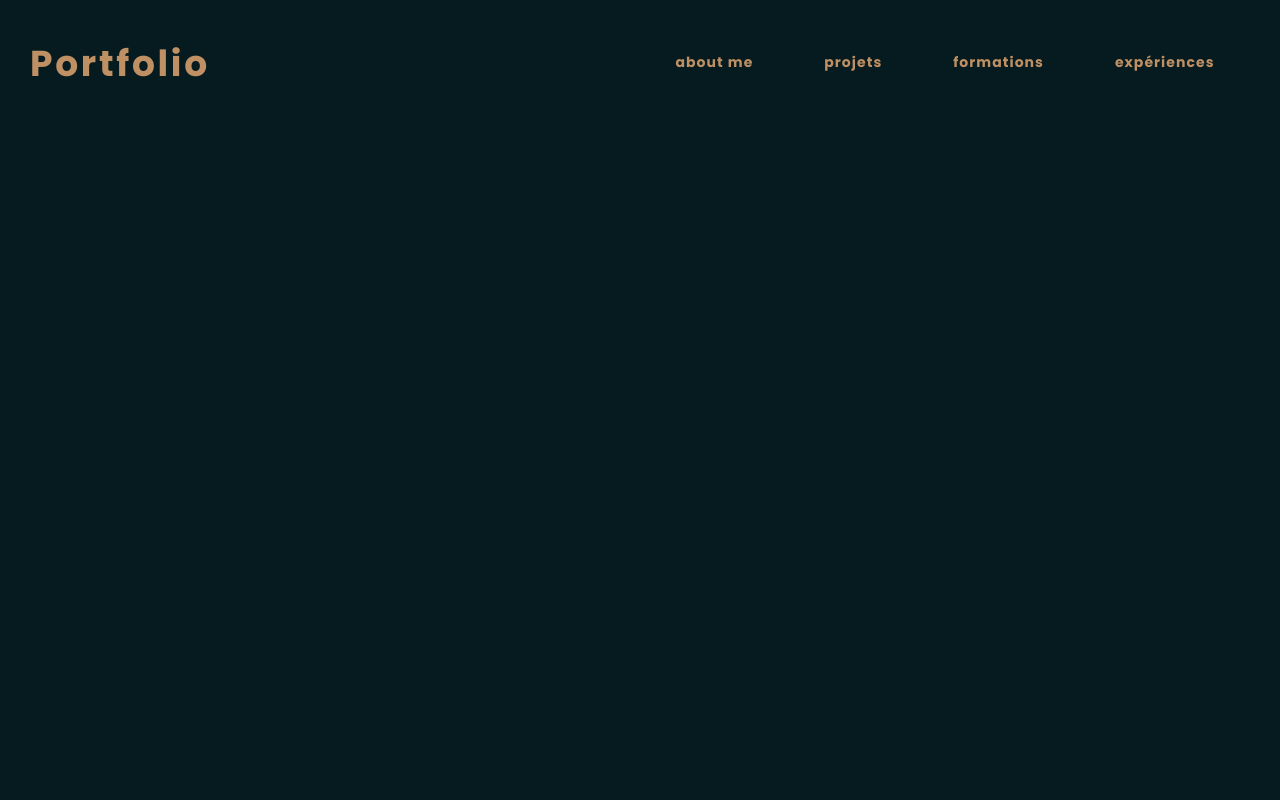
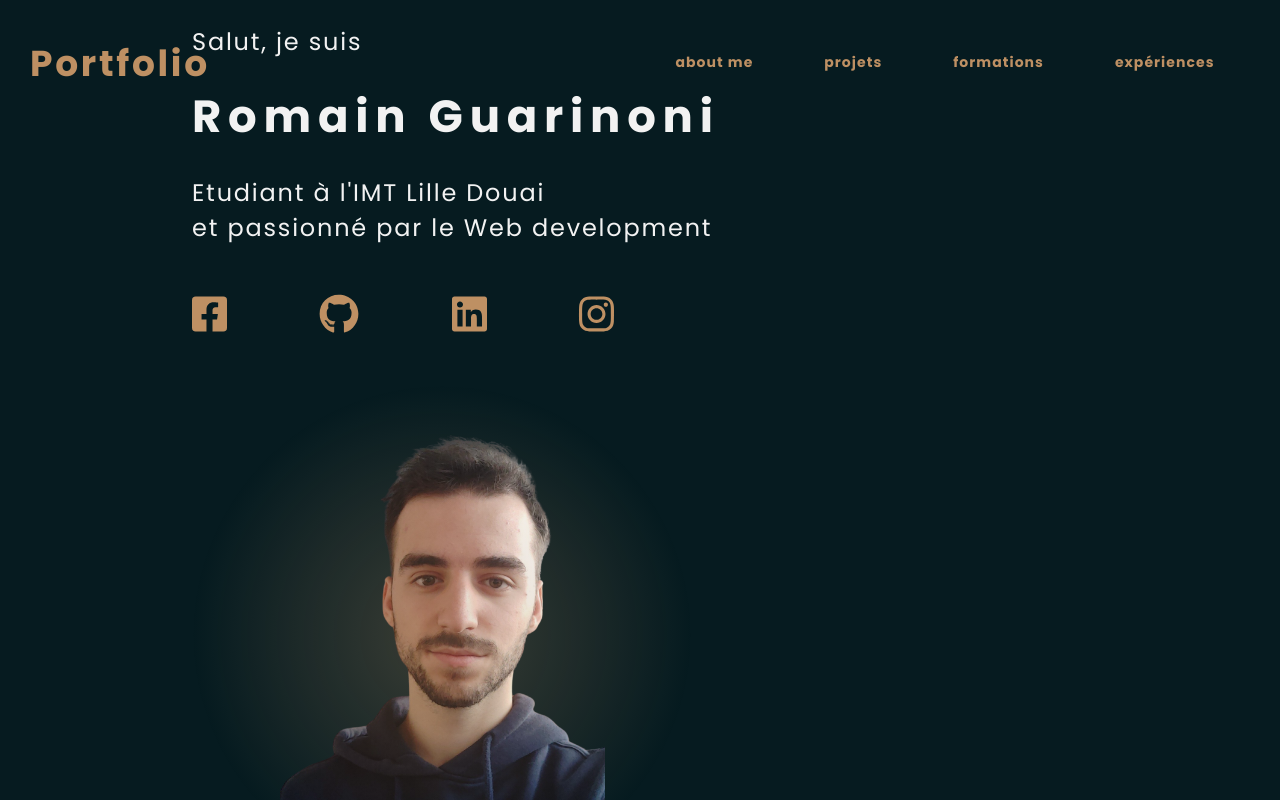
Before and after one commit to RomainGuarinoni/portfolio, a Vue app: page / in a window 1280 px wide. Built offline with nearby package versions, Linux system fonts and the light colour scheme.

Commit message:
finition de la home page

```diff
--- a/package.json
+++ b/package.json
@@ -8,6 +8,10 @@
     "lint": "vue-cli-service lint"
   },
   "dependencies": {
+    "@fortawesome/fontawesome-svg-core": "^1.2.32",
+    "@fortawesome/free-brands-svg-icons": "^5.15.1",
+    "@fortawesome/free-solid-svg-icons": "^5.15.1",
+    "@fortawesome/vue-fontawesome": "^2.0.2",
     "core-js": "^3.6.5",
     "vue": "^2.6.11"
   },
--- a/src/App.vue
+++ b/src/App.vue
@@ -4,7 +4,7 @@
       <Navbar />
     </div>
     <div class="pages">
-      <div class="first"></div>
+      <div class="first" id="first-page"><Home /></div>
       <div class="second"></div>
     </div>
   </div>
@@ -12,10 +12,12 @@
 
 <script>
 import Navbar from "./components/Navbar";
+import Home from "./components/Home";
 export default {
   name: "App",
   components: {
     Navbar,
+    Home,
   },
 };
 </script>
@@ -36,6 +38,7 @@ export default {
   flex-direction: column;
   justify-content: flex-start;
   align-items: center;
+  scroll-behavior: smooth;
 }
 ::-webkit-scrollbar {
   width: 0;
@@ -52,6 +55,7 @@ export default {
   z-index: 1;
   overflow-y: scroll;
   scroll-snap-type: y mandatory;
+  scroll-behavior: smooth;
 }
 .first,
 .second {
@@ -66,4 +70,8 @@ export default {
 .second {
   background: blue;
 }
+a {
+  text-decoration: none;
+  color: inherit;
+}
 </style>
--- /dev/null
+++ b/src/components/Home.vue
@@ -0,0 +1,107 @@
+<template>
+  <div class="boxAll">
+    <div class="content">
+      <div class="left">
+        <p>Salut, je suis</p>
+        <p><span>Romain Guarinoni</span></p>
+        <div class="close">
+          <p>Etudiant à l'IMT Lille Douai</p>
+          <p>et passionné par le Web development</p>
+        </div>
+        <div class="brand">
+          <p>
+            <a href="https://www.facebook.com/romain.bat17/" target="_blank"
+              ><font-awesome-icon :icon="['fab', 'facebook-square']"
+            /></a>
+          </p>
+          <p>
+            <a href="https://github.com/RomainGuarinoni" target="_blank"
+              ><font-awesome-icon :icon="['fab', 'github']"
+            /></a>
+          </p>
+          <p>
+            <a
+              href="https://www.linkedin.com/in/romain-guarinoni-535445189/"
+              target="_blank"
+              ><font-awesome-icon :icon="['fab', 'linkedin']"
+            /></a>
+          </p>
+          <p>
+            <a
+              href="https://www.instagram.com/romain.guar91/?hl=fr"
+              target="_blank"
+              ><font-awesome-icon :icon="['fab', 'instagram']"
+            /></a>
+          </p>
+        </div>
+      </div>
+      <div class="right">
+        <div class="circle"></div>
+      </div>
+    </div>
+  </div>
+</template>
+
+<script>
+export default {};
+</script>
+
+<style scoped>
+.boxAll {
+  position: absolute;
+  top: 0;
+  bottom: 0;
+  left: 0;
+  right: 0;
+  display: flex;
+  flex-wrap: wrap;
+  justify-content: center;
+  align-items: center;
+}
+.content {
+  display: flex;
+  flex-wrap: wrap;
+  justify-content: space-between;
+  align-items: center;
+  width: 70%;
+}
+
+.left p {
+  color: var(--txt);
+}
+span {
+  font-weight: bold;
+  font-size: 45px;
+  letter-spacing: 0.15em;
+}
+p {
+  letter-spacing: 0.075em;
+  font-size: 24px;
+}
+.close p {
+  margin: 0;
+}
+.brand {
+  display: flex;
+  flex-wrap: wrap;
+  align-items: center;
+  justify-content: space-between;
+  width: 80%;
+}
+.brand p {
+  color: var(--brown);
+  font-size: 40px;
+}
+.circle {
+  background: radial-gradient(
+      50% 50% at 50% 50%,
+      rgba(170, 133, 95, 0.33) 0%,
+      rgba(255, 255, 255, 0) 100%
+    ),
+    center/65% no-repeat url("../assets/moi.png");
+  width: 500px;
+  height: 500px;
+  border: none;
+  border-radius: 100%;
+}
+</style>
--- a/src/components/Navbar.vue
+++ b/src/components/Navbar.vue
@@ -2,7 +2,7 @@
   <div class="navBox">
     <div class="box">
       <div class="logo">
-        <p>Portfolio</p>
+        <p><a href="#first-page">Portfolio</a></p>
       </div>
       <div class="nav-items-box">
         <div class="nav-items">
--- a/src/main.js
+++ b/src/main.js
@@ -1,8 +1,19 @@
-import Vue from 'vue'
-import App from './App.vue'
+import Vue from "vue";
+import App from "./App.vue";
+import { library } from "@fortawesome/fontawesome-svg-core";
+import { faFacebookSquare } from "@fortawesome/free-brands-svg-icons";
+import { faGithub } from "@fortawesome/free-brands-svg-icons";
+import { faLinkedin } from "@fortawesome/free-brands-svg-icons";
+import { faInstagram } from "@fortawesome/free-brands-svg-icons";
+import { FontAwesomeIcon } from "@fortawesome/vue-fontawesome";
+library.add(faFacebookSquare);
+library.add(faGithub);
+library.add(faInstagram);
+library.add(faLinkedin);
 
-Vue.config.productionTip = false
+Vue.component("font-awesome-icon", FontAwesomeIcon);
+Vue.config.productionTip = false;
 
 new Vue({
-  render: h => h(App),
-}).$mount('#app')
+  render: (h) => h(App),
+}).$mount("#app");
```
Also changed, not shown: src/assets/moi.png (added), 1 other file (tests, documents, lock files or other folders).
